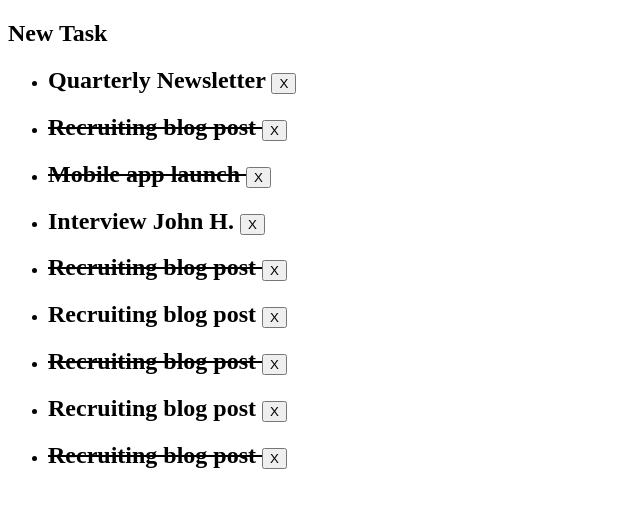
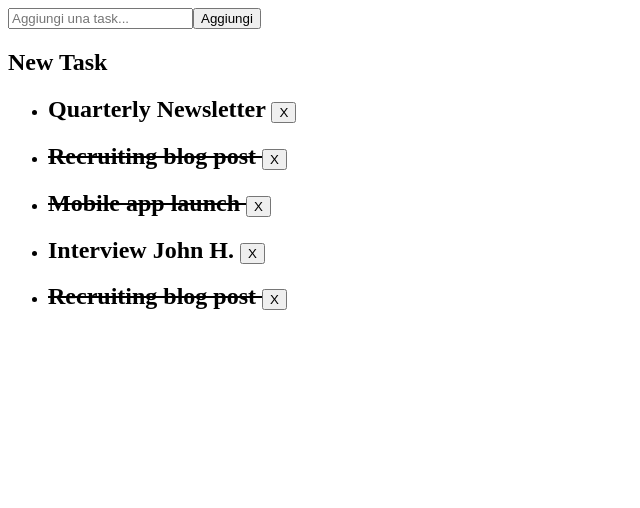
Before and after one commit to EmanueleVenditti95/vue-todolist, a plain HTML site: page index.html in a window 1280 px wide. Shown: the whole page, without its empty margins (0-640 px from the left). Drawn offline with nearby package versions, Linux system fonts and the light colour scheme.

Commit message:
Add - add task function

```diff
--- a/app.js
+++ b/app.js
@@ -3,6 +3,7 @@ const {createApp} = Vue;
 createApp({
     data() {
         return {
+            newTask : '',
             tasks : [
                 {
                     text : 'Quarterly Newsletter',
@@ -19,26 +20,22 @@ createApp({
                 },{
                     text : 'Recruiting blog post',
                     done : true,
-                },{
-                    text : 'Recruiting blog post',
-                    done : false,
-                },{
-                    text : 'Recruiting blog post',
-                    done : true,
-                },{
-                    text : 'Recruiting blog post',
-                    done : false,
-                },{
-                    text : 'Recruiting blog post',
-                    done : true,
                 }
             ]
         }
     },
     methods: {
         removeTask(removeIndex){
-            this.tasks.splice(removeIndex,1)
-            console.log(this.tasks,removeIndex)
+            this.tasks.splice(removeIndex,1);
+        },
+
+        addTask(task){
+            const taskObj = {};
+            const done = false;
+            taskObj.text = task;
+            taskObj.done = done;
+            this.tasks.unshift(taskObj);
+            console.log(taskObj,this.tasks)
         }
     },
     mounted() {
--- a/index.html
+++ b/index.html
@@ -9,6 +9,8 @@
 </head>
 <body>
     <div id="app">
+        <input type="text" placeholder="Aggiungi una task..." v-model="newTask">
+        <button @click="addTask(newTask)">Aggiungi</button>
         <section>
             <h1>New Task</h1>
             <ul>
```
